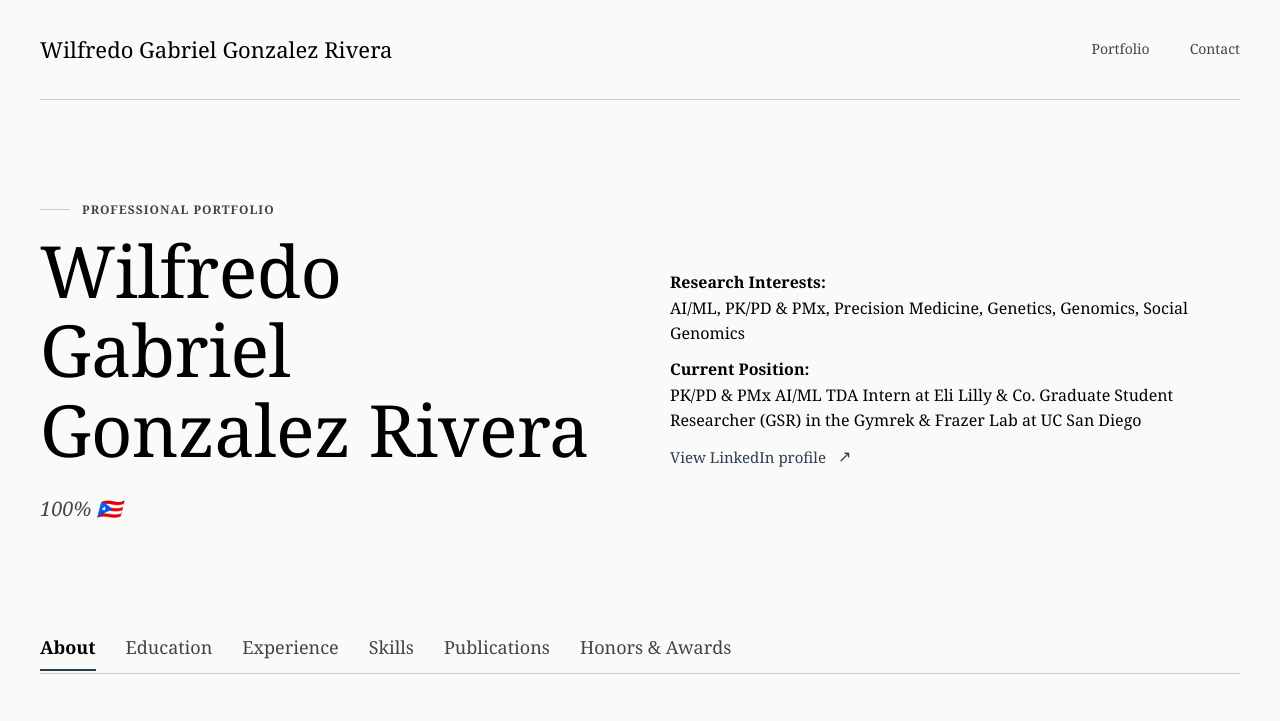
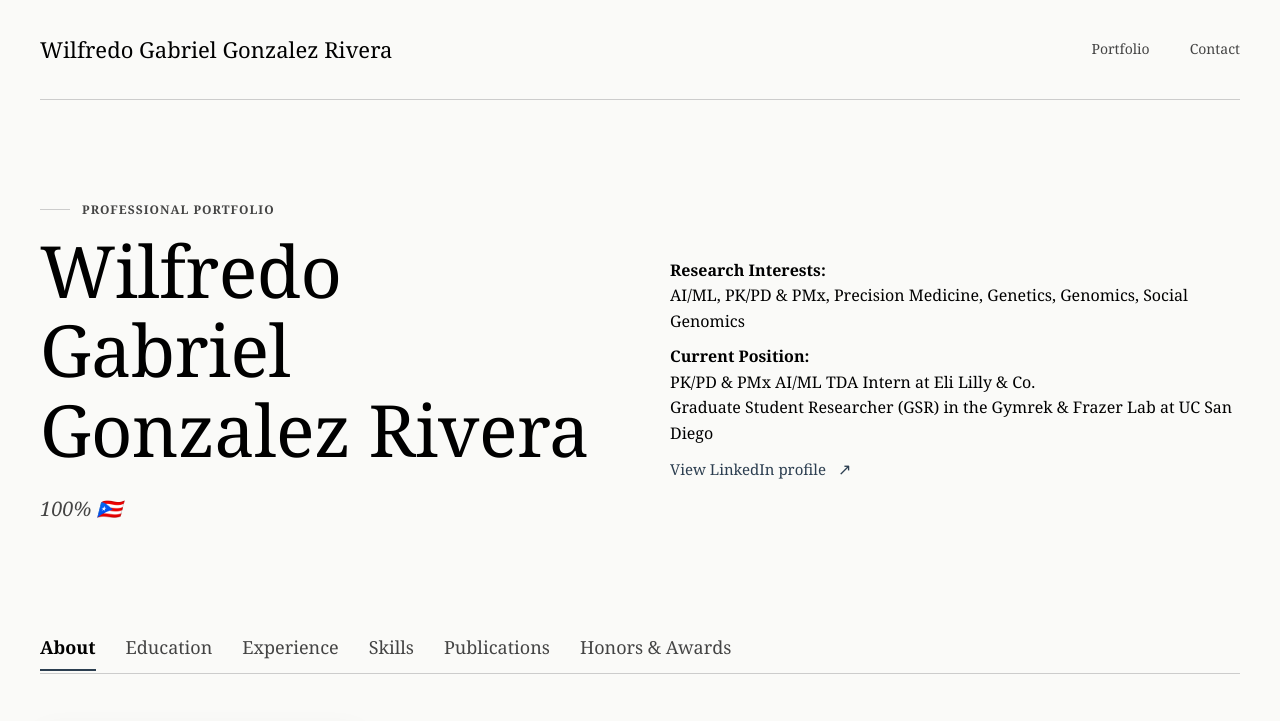
Before and after one commit to wgonzalezrivera/wilfredogabrielgonzalezrivera, a plain HTML site: page index.html in a window 1280 px wide. Shown: the top 721 px of the page. Drawn offline with Linux system fonts and the light colour scheme.

Commit message:
break line

```diff
--- a/index.html
+++ b/index.html
@@ -312,7 +312,7 @@
         </p>
         <p style="font-size: 16px; margin-bottom: 10px;">
           <strong>Current Position:</strong><br>
-          PK/PD & PMx AI/ML TDA Intern at Eli Lilly & Co.
+          PK/PD & PMx AI/ML TDA Intern at Eli Lilly & Co.<br>
           Graduate Student Researcher (GSR) in the Gymrek & Frazer Lab at UC San Diego
         </p>
         <a class="text-link" href="https://pr.linkedin.com/in/wilfredo-gabriel-gonzalez-rivera" target="_blank" rel="noopener noreferrer">
```
